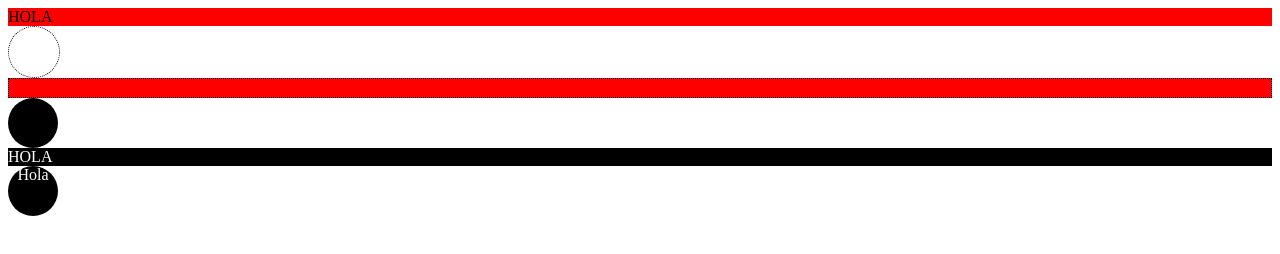
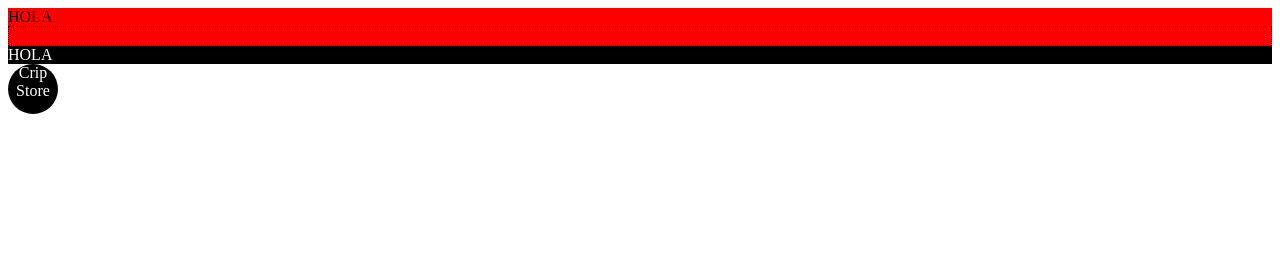
Before and after one commit to Joselito74proFortnite/HTML2, a plain HTML site: page index.html in a window 1280 px wide. Drawn offline with Linux system fonts and the light colour scheme.

Commit message:
Update index.html

```diff
--- a/index.html
+++ b/index.html
@@ -7,11 +7,9 @@
     <body>
 
         <div class="fondo-rojo">HOLA</div>
-        <div class="px50 redondo discontinuo"> &nbsp; </div>
         <div class="fondo-rojo discontinuo">&nbsp;</div>
-        <div class="px50 fondo-negro redondo"> &nbsp; </div>
         <div class="texto-blanco fondo-negro">HOLA</div>
-        <div class="px50 redondo fondo-negro texto-blanco">Hola</div>
+        <div class="px50 redondo fondo-negro texto-blanco">Crip Store</div>
 
 
     </body>
```
